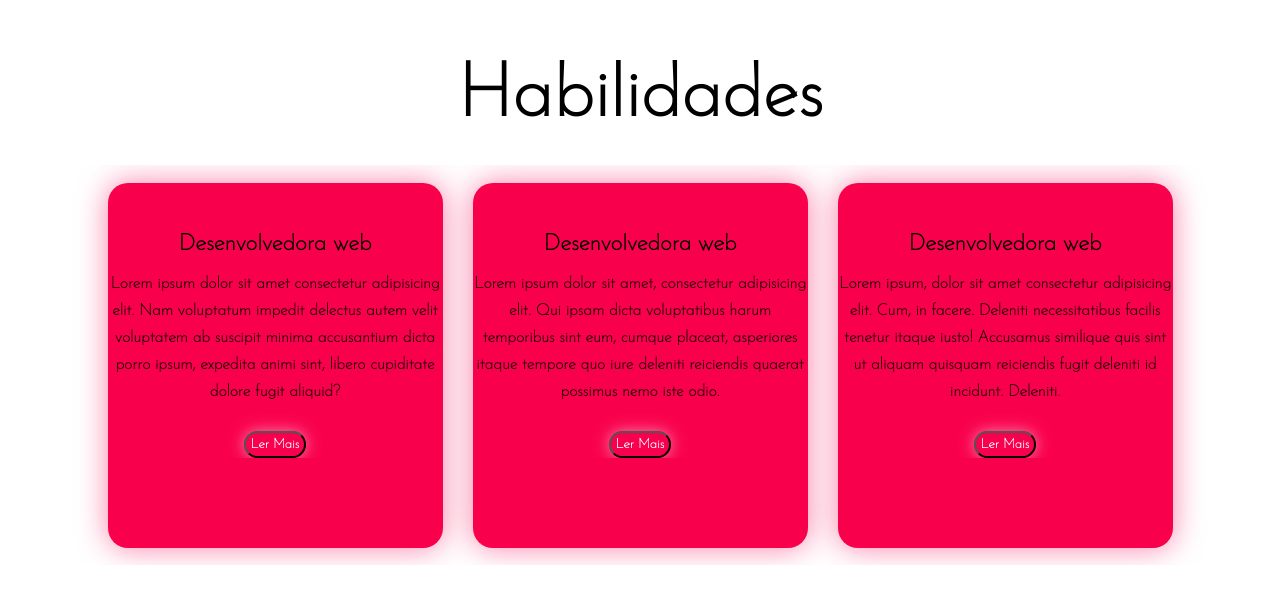
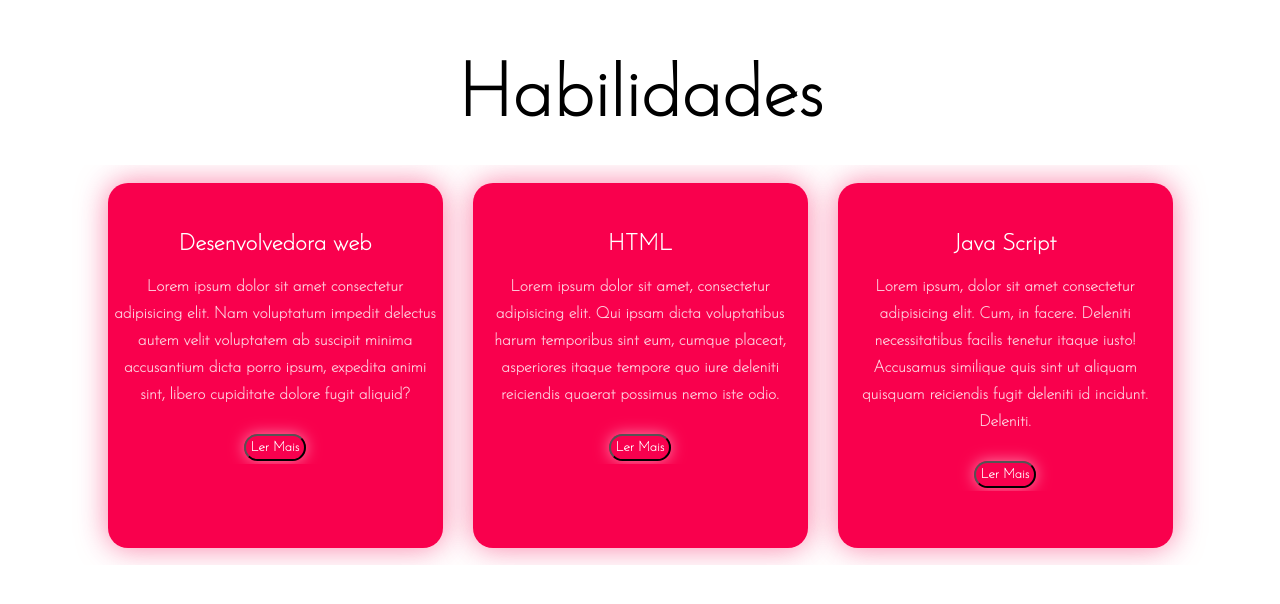
Before and after one commit to DaianeKelly/parallax-and-portfolio, a plain HTML site: page portfólio/index.html in a window 1280 px wide. Shown: the part 1870-2474 px from the top of the page. Drawn offline with Linux system fonts and the light colour scheme.

Commit message:
correção de nome

```diff
--- a/portfólio/estilo.css
+++ b/portfólio/estilo.css
@@ -224,18 +224,19 @@ h3 {
 }
 
 h5 {
-  color: #000000;
+  color: #ffffff;
   font-size: 23px;
   font-weight: bolder;
   margin-bottom: 15px;
 }
 
 .Paragrafo-button {
-  color: rgba(0, 0, 0, 0.8);
+  color: rgba(255, 255, 255, 0.8);
   font-size: 16px;
   font-weight: bolder;
   line-height: 27px;
   margin-bottom: 25px;
+  padding: 3px;
 }
 
 .Paragrafo-button button {
--- a/portfólio/index.html
+++ b/portfólio/index.html
@@ -9,7 +9,7 @@
   <body id="inicio">
     <div class="background">
       <nav>
-        <h2>Potfó<span>lio</span></h2>
+        <h2>Portfó<span>lio</span></h2>
         <ul class="cabeçalho-link">
           <li><a href="#inicio">Início</a></li>
           <li><a href="#sobre">Sobre Mim</a></li>
@@ -86,7 +86,7 @@
 
         <div class="Card">
           <i class="fas fa-user"></i>
-          <h5>Desenvolvedora web</h5>
+          <h5>HTML</h5>
           <div class="Paragrafo-button">
             <p>
               Lorem ipsum dolor sit amet, consectetur adipisicing elit. Qui
@@ -103,7 +103,7 @@
 
         <div class="Card">
           <i class="fas fa-bell"></i>
-          <h5>Desenvolvedora web</h5>
+          <h5>Java Script</h5>
           <div class="Paragrafo-button">
             <p>
               Lorem ipsum, dolor sit amet consectetur adipisicing elit. Cum, in
```
